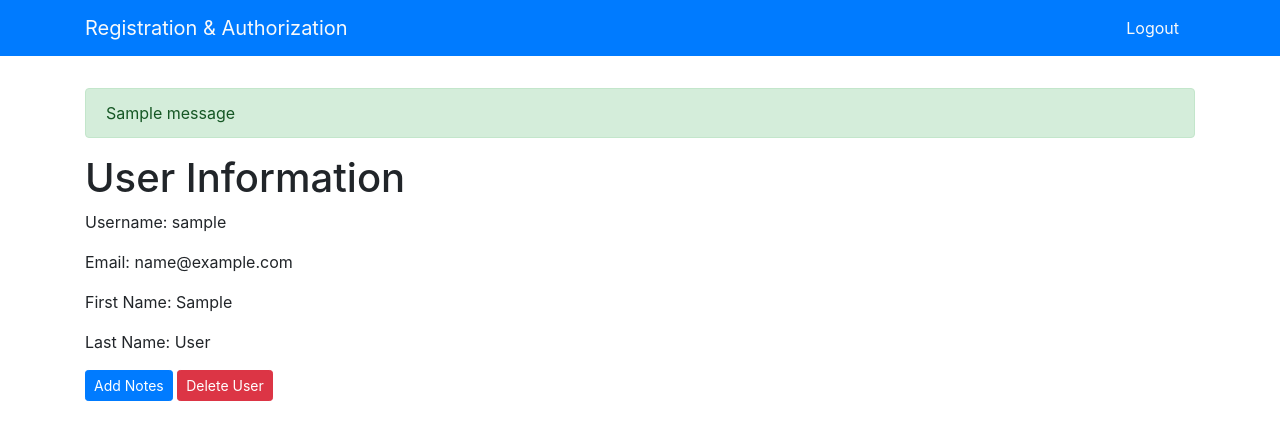
After one commit to mgeurian/Capstone1, a Flask app: a page that uses templates/base.html in a window 1280 px wide. The commit adds this page. Shown: the top 440 px of the page. Run offline with Flask 2, Linux system fonts and the light colour scheme; the visitor is signed in with stand-in values (Sample User, id 1); tables that the repository leaves empty hold one stand-in row (values such as "Sample post"); one stand-in notice (Sample message) is shown; some libraries are stand-ins or nearby versions.

Commit message:
add files for ta review

```diff
--- a/app.py
+++ b/app.py
@@ -6,9 +6,12 @@ from flask_debugtoolbar import DebugToolbarExtension
 
 from secret import API_KEY
 
-from forms import RegisterForm, LoginForm
+from forms import RegisterForm, LoginForm, NotesForm
 
-from user_models import db, connect_db, User
+from models import db, connect_db, Currency
+
+from user_models import User
+
 from sqlalchemy.exc import IntegrityError
 
 
@@ -24,27 +27,58 @@ debug = DebugToolbarExtension(app)
 
 connect_db(app)
 
+# api connetion variables
+
+base_api = 'https://pro-api.coinmarketcap.com/v1/cryptocurrency/'
+api_key = '?CMC_PRO_API_KEY=' + API_KEY
+
+
+def update_db_currency(res):
+    new_currency = Currency(
+        id = request.json["flavor"],
+        name = request.json["name"],
+        symbol = request.json["symbol"],
+        category = request.json["category"],
+        slug = request.json["slug"],
+        logo = request.json["logo"],
+        description = request.json["description"],
+        platform = request.json["platform"],
+        price = request.json["price"],
+        percent_change_1h = request.json["percent_change_1h"],
+        percent_change_24h = request.json["percent_change_24h"],
+        percent_change_7d = request.json["percent_change_7d"]
+
+    )
+    db.session.add(new_currency)
+    db.session.commit()
+
+
 @app.route('/')
-def index_page():
+def home_page():
     return render_template('index.html')
 
 
 @app.route('/api/cryptodata', methods=["POST"])
-def get_crypto_data():
+def update_crypto_data():
     """Get CMC response."""
+
     # id = request.json["crypto_id"]
-    name = request.json["name"]
+    # name = request.json["name"]
     # print(name)
     # by slug
-    res = requests.get('https://pro-api.coinmarketcap.com/v1/cryptocurrency/info?CMC_PRO_API_KEY=' + API_KEY + '&slug=' + name)
+
+    # res = requests.get(base_api + 'info' + api_key + '&slug=' + name)
+    # res = requests.get(base_api + 'map' + api_key)
 
 
-    # res = requests.get('https://pro-api.coinmarketcap.com/v1/cryptocurrency/map?CMC_PRO_API_KEY=' + API_KEY)
+    res = requests.get(base_api + 'listings/latest' + api_key)
 
-    # res = requests.get('https://pro-api.coinmarketcap.com/v1/cryptocurrency/quote/latest?CMC_PRO_API_KEY=' + API_KEY)
+    currencies = Currency.query.all()
+    serialized = [c.serialize() for c in currencies]
 
-    response_json = res.json()
-    return response_json
+
+    # response_json = res.json()
+    return jsonify(currencies = serialized)
 
 
 # ****************************************************
@@ -70,7 +104,7 @@ def register_user():
             return render_template('register.html', form=form)
         session['username'] = new_user.username
         flash('Welcome! Successfully Created Your Account!', "success")
-        return redirect(f'/')
+        return redirect(f'/users/{new_user.username}')
 
     return render_template('register.html', form=form)
 
@@ -87,15 +121,64 @@ def login_user():
         if user:
             flash(f"Welcome Back, {user.username}!", "primary")
             session['username'] = user.username
-            return redirect(f'/')
+            return redirect(f'/users/{user.username}')
 
         else:
             form.username.errors = ['Invalid username/password']
 
     return render_template('login.html', form=form)
 
+
+@app.route('/logout')
+def logout_user():
+    session.pop('username')
+    flash("Goodbye!", "info")
+    return redirect(url_for('home_page'))
+
 # ****************************************************
 # ****************************************************
 
 
+
+#  ********** VIEW USER PROFILE **********
+
+@app.route('/users/<username>')
+def show_user(username):
+
+    if "username" not in session:
+        flash("Please login first!", "danger")
+        return redirect(url_for('home_page'))
+
+    user = User.query.get(username)
+
+    return render_template("profile.html", user=user)
+
+#  ********** DELETE USER **********
+
+@app.route("/users/<username>/delete", methods=["POST"])
+def delete_user(username):
+    """ remove a user and notes from the database """
+
+    if "username" not in session:
+        flash("Please login first", "danger")
+        return redirect(url_for('home_page'))
+
+    user = User.query.get(username)
+    if user.username == session['username']:
+        db.session.delete(user)
+        db.session.commit()
+        session.pop('username')
+        flash("The user and their feedback have been deleted!", "danger")
+        return redirect("/login")
+
+
+
+# ****************************************************
+# ****************************************************
+
+
+
 # implement flash messaging for login/register routes
+
+
+# have a file that requests all api data
--- a/forms.py
+++ b/forms.py
@@ -14,3 +14,8 @@ class RegisterForm(FlaskForm):
 class LoginForm(FlaskForm):
     username = StringField("Username", validators=[InputRequired()])
     password = PasswordField("Password", validators=[InputRequired()])
+
+
+class NotesForm(FlaskForm):
+    title = StringField("Title", validators=[InputRequired()])
+    content = TextAreaField("Content", validators=[InputRequired()])
--- /dev/null
+++ b/secret.py
@@ -0,0 +1 @@
+API_KEY = '8e821d14-0fcc-4565-ae47-acb55c2848dc'
--- a/static/crypto.js
+++ b/static/crypto.js
@@ -9,7 +9,8 @@ async function processForm(e) {
 
   const res = await axios.post(`http://127.0.0.1:5000/api/cryptodata`, { name });
 
-
+console.log(res.data.currencies[1].slug)
+console.log(res)
 
 
   let cryptoData =$(handleResponse(res));
@@ -21,7 +22,7 @@ function handleResponse(res) {
 
   return `
     <div>
-      <p>Your id for ${res.data.data[1].name} is ${res.data.data[1].id}.</p>
+      <p>Your id for ${res.data.currencies[1].slug} is ${res.data.currencies[1].id}.</p>
     </div>
   `;
 
--- a/templates/base.html
+++ b/templates/base.html
@@ -11,9 +11,34 @@
 
 <body>
 
-{% block content %}
+  <div class="navbar navbar-light bg-primary justify-content-between">
+    <div class="container">
+      <a href="/" class="navbar-brand text-light"> Registration & Authorization </a>
+      <ul class="nav navbar-nav flex-row float-right">
+        {% if session ['username'] %}
+        <li class="nav-item">
+          <a class="nav-link pr-3 text-light" href="/logout">Logout</a>
+        </li>
+        {% else %}
+        <li class="nav-item">
+          <a class="nav-link pr-3 text-light" href="/login">Login</a>
+        </li>
+        <li class="nav-item">
+          <a class="nav-link pr-3 text-light" href="/register">Sign up</a>
+        </li>
+        {% endif %}
+      </ul>
+    </div>
+  </div>
 
-{% endblock %}
+  <div class="container" style="margin-top: 2em">
+    {% for category, msg in get_flashed_messages(with_categories=True) %}
+    <div class="alert alert-{{ category }}">{{ msg }}</div>
+    {% endfor %}
+
+    {% block content %}
+    {% endblock %}
+  </div>
 
 <script src="https://stackpath.bootstrapcdn.com/bootstrap/4.5.2/js/bootstrap.bundle.min.js" integrity="sha384-LtrjvnR4Twt/qOuYxE721u19sVFLVSA4hf/rRt6PrZTmiPltdZcI7q7PXQBYTKyf" crossorigin="anonymous"></script>
 <script src="https://unpkg.com/axios/dist/axios.js"></script>
--- /dev/null
+++ b/templates/profile.html
@@ -0,0 +1,47 @@
+{% extends 'base.html' %}
+
+{% block title %} Educryption {% endblock %}
+
+{% block content %}
+
+<h1>User Information</h1>
+
+<p>Username:  {{ user.username }}</p>
+
+<p>Email:  {{ user.email }}</p>
+
+<p>First Name:  {{ user.first_name }}</p>
+
+<p>Last Name:  {{ user.last_name }}</p>
+
+
+
+<form>
+  <button class="btn btn-sm btn-primary" formmethod="GET" formaction="/users/{{ user.username }}/notes/add">Add Notes</button>
+
+  <button class="btn btn-sm btn-danger" formmethod="POST" formaction="/users/{{ user.username }}/delete">Delete User</button>
+</form>
+
+<div>
+  <!-- {% for feed in user.feedback %}
+    <div class='card my-4'>
+      <div class="card-body">
+
+        <h5 class="card-title text-info">{{ feed.title }}
+          <form style="display:inline;">
+            <button class="btn alert-warning" formmethod="GET" formaction="/feedback/{{ feed.id }}/update"><i class="fa fa-pencil-square-o"></i></button>
+            <button class="btn btn-danger"formmethod="POST" formaction="/feedback/{{ feed.id }}/delete"><i class="fa fa-trash"></i></button>
+          </form>
+        </h5>
+
+        <p>
+          {{ feed.content }}
+        </p>
+
+      </div>
+    </div>
+  {% endfor %} -->
+
+</div>
+
+{% endblock %}
```
Also changed, not shown: models.py (+39 -60 lines).
